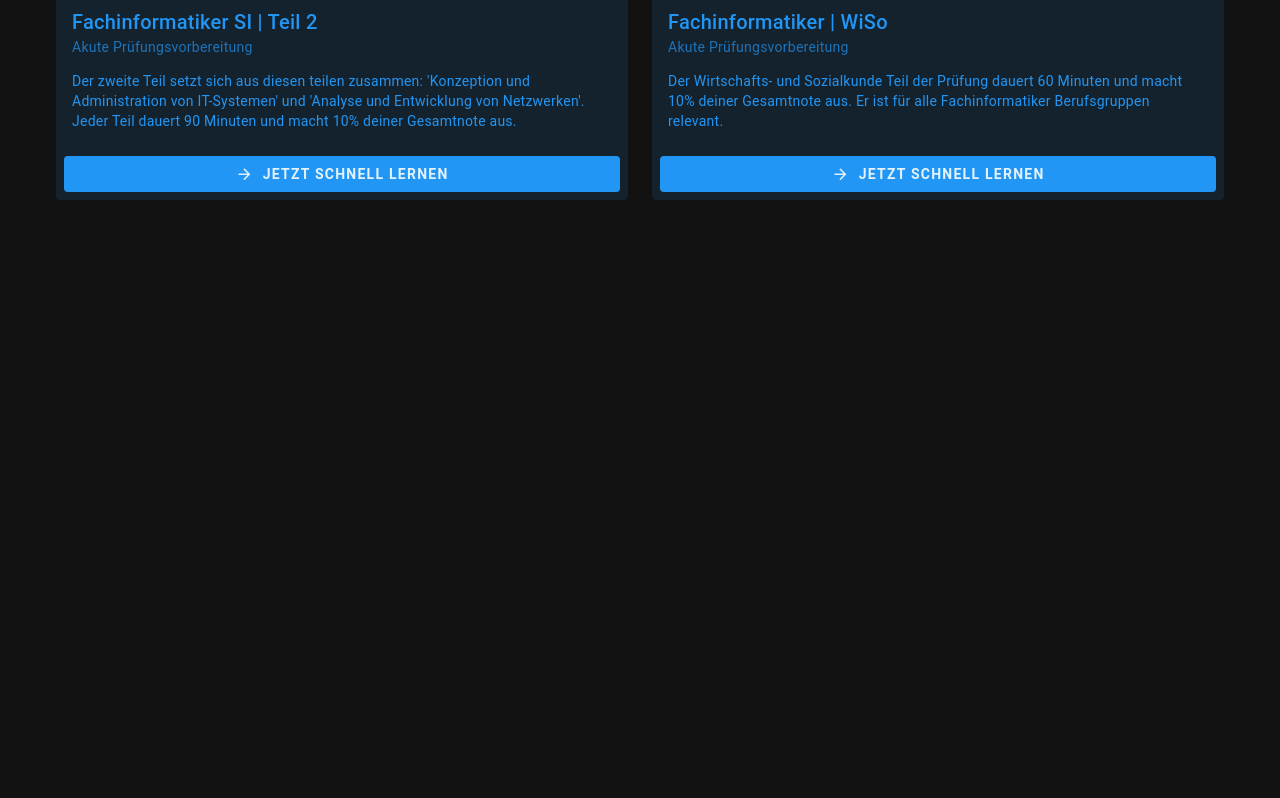
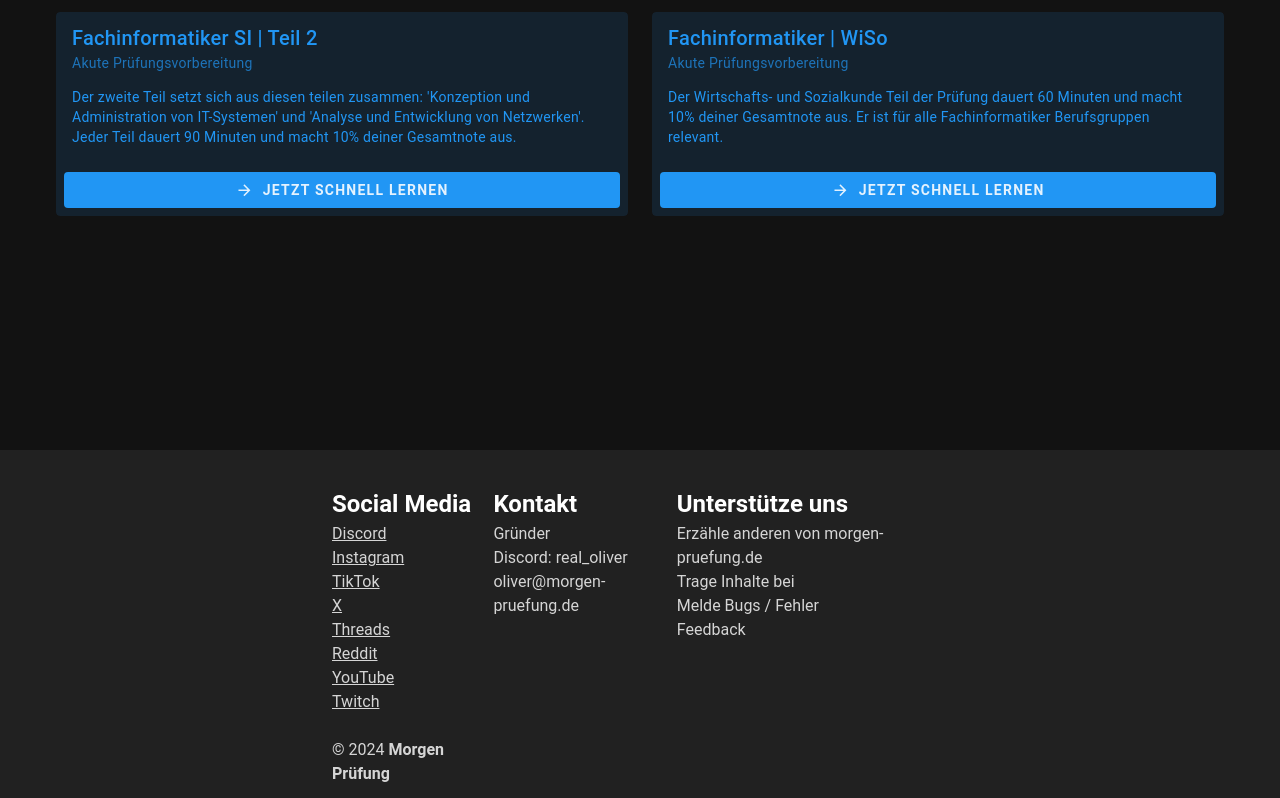
Before and after one commit to morgen-pruefung/website, a Vue app: page / in a window 1280 px wide. Shown: the part 1070-1868 px from the top of the page. Before the commit the page ends 1436 px from the top, so only its background shows below. Built offline with nearby package versions, Linux system fonts and the light colour scheme.

Commit message:
Add footer

```diff
--- a/src/App.vue
+++ b/src/App.vue
@@ -1,12 +1,23 @@
 <template>
   <v-app>
     <v-main>
-      <AppBar/>
-      <router-view />
+      <AppBar />
+      <main>
+        <router-view />
+      </main>
+      <Footer />
     </v-main>
   </v-app>
 </template>
 
 <script lang="ts" setup>
-  //
+//
+import Footer from "@/components/Footer.vue";
 </script>
+
+<style scoped>
+main {
+  margin: 8px;
+  padding-bottom: 200px;
+}
+</style>
--- a/src/components.d.ts
+++ b/src/components.d.ts
@@ -9,6 +9,7 @@ declare module 'vue' {
   export interface GlobalComponents {
     AppBar: typeof import('./components/AppBar.vue')['default']
     AppFooter: typeof import('./components/AppFooter.vue')['default']
+    Footer: typeof import('./components/Footer.vue')['default']
     HelloWorld: typeof import('./components/HelloWorld.vue')['default']
     RouterLink: typeof import('vue-router')['RouterLink']
     RouterView: typeof import('vue-router')['RouterView']
--- /dev/null
+++ b/src/components/Footer.vue
@@ -0,0 +1,58 @@
+<script lang="ts" setup>
+
+</script>
+
+<template>
+  <v-footer class="custom-footer pt-8">
+    <v-container class="w-50">
+      <v-row>
+        <div class="d-flex justify-space-between w-100">
+          <div>
+            <h2>Social Media</h2>
+            <p><a href="">Discord</a></p>
+            <p><a href="">Instagram</a></p>
+            <p><a href="">TikTok</a></p>
+            <p><a href="">X</a></p>
+            <p><a href="">Threads</a></p>
+            <p><a href="">Reddit</a></p>
+            <p><a href="">YouTube</a></p>
+            <p><a href="">Twitch</a></p>
+            <br>
+            <p>&copy; {{ new Date().getFullYear() }} <strong>Morgen Prüfung</strong></p>
+          </div>
+          <div>
+            <h2>Kontakt</h2>
+            <p>Gründer</p>
+            <p>Discord: real_oliver</p>
+            <p>oliver@morgen-pruefung.de</p>
+          </div>
+          <div>
+            <h2>Unterstütze uns</h2>
+            <p>Erzähle anderen von morgen-pruefung.de</p>
+            <p>Trage Inhalte bei</p>
+            <p>Melde Bugs / Fehler</p>
+            <p>Feedback</p>
+          </div>
+        </div>
+      </v-row>
+    </v-container>
+  </v-footer>
+</template>
+
+<style scoped>
+.custom-footer {
+  position: absolute;
+  bottom: 0;
+  left: 0;
+  width: 100%;
+}
+
+a, p {
+  text-decoration: none;
+  color: #d5d5d5;
+}
+
+a {
+  text-decoration: underline;
+}
+</style>
```
Also changed, not shown: src/pages/index.vue (+15 -4 lines).
